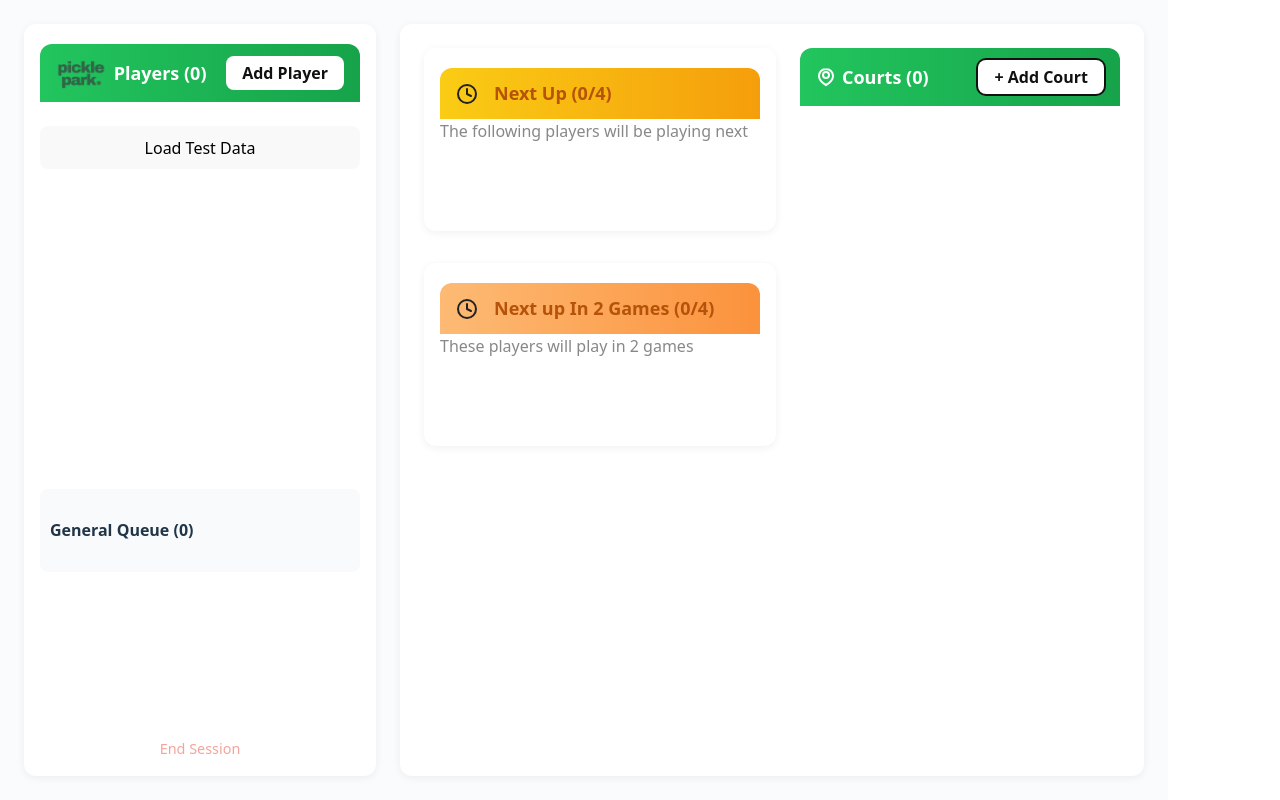
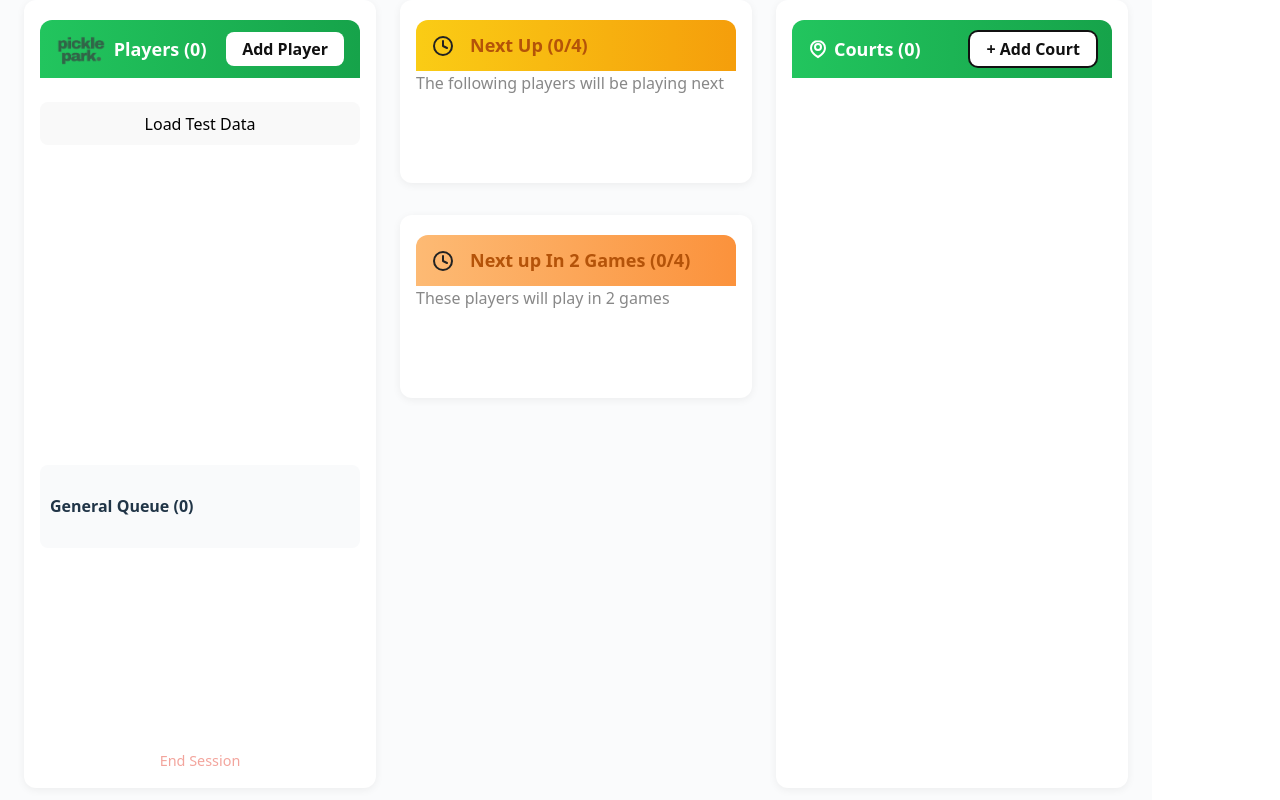
Before and after one commit to ghf4336/PaddleStack, a React (Vite) app in the folder client/: page / in a window 1280 px wide. Built offline with nearby package versions, Linux system fonts and the light colour scheme.

Commit message:
fix layout

```diff
--- a/client/src/App.css
+++ b/client/src/App.css
@@ -60,12 +60,20 @@
   padding: 0;
   margin: 0;
 }
+
+/* Top bar styling */
+.top-bar {
+  background: #fafbfc;
+  padding: 24px 24px 0 24px;
+  margin: 0;
+}
+
 .app-container {
   display: flex;
   flex-direction: row;
-  height: 100vh;
+  height: calc(100vh - 24px);
   gap: 24px;
-  padding: 24px;
+  padding: 0 24px 24px 24px;
   box-sizing: border-box;
 }
 .sidebar {
@@ -79,6 +87,7 @@
   flex-direction: column;
   align-items: stretch;
   gap: 16px;
+  height: 100%;
 }
 .add-player-row {
   display: flex;
@@ -138,15 +147,24 @@
 }
 .main-content {
   flex: 1;
+  display: flex;
+  flex-direction: row;
+  gap: 24px;
+  align-items: stretch;
+  height: 100%;
+}
+
+/* Courts Panel styles */
+.courts-panel {
   background: #fff;
   border-radius: 12px;
   box-shadow: 0 2px 8px rgba(0,0,0,0.06);
-  padding: 24px;
-  min-width: 0;
+  padding: 20px 16px 16px 16px;
+  flex: 1;
   display: flex;
-  flex-direction: row;
-  gap: 24px;
-  align-items: flex-start;
+  flex-direction: column;
+  height: 100%;
+  min-width: 300px;
 }
 
 /* Next Up styles */
@@ -161,6 +179,7 @@
   min-width: 280px;
   display: flex;
   flex-direction: column;
+  height: 100%;
 }
 .nextup-desc {
   color: #888;
```
